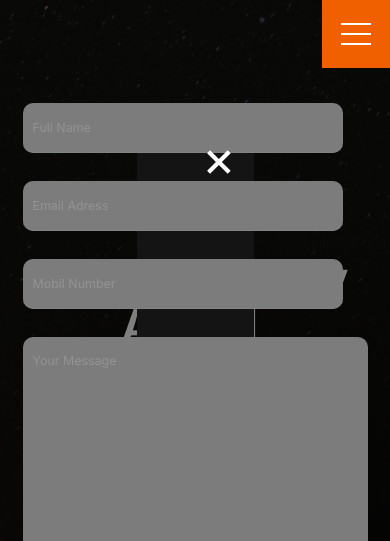
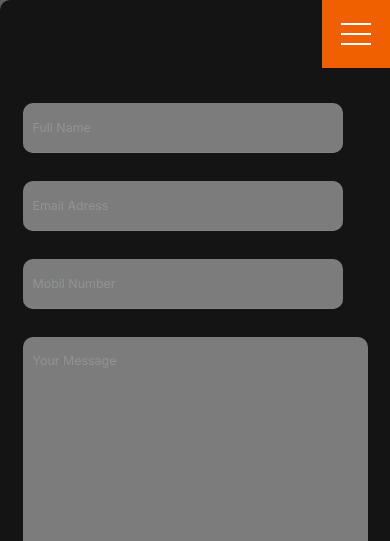
Before and after one commit to datasoft-ioi/madiyarov, a plain HTML site: page index.html in a window 390 px wide. Both pictures are taken after a click on the link "LET'S TALK". Shown: the top 541 px of the page. Drawn offline with Linux system fonts and the light colour scheme.

Commit message:
push responsve-modal

```diff
--- a/css/modal.css
+++ b/css/modal.css
@@ -5,7 +5,7 @@
     height: 100vh;
     top: 0;
     left: 0;
-    background-color: rgb(0, 0, 0 ,0.5);
+    background-color: rgba(176, 176, 176, 0.5);
     display: flex;
     align-items: center;
     justify-content: center;
@@ -37,9 +37,10 @@
 
 .modal-close{
     position: absolute;
-    top: 10px;
-    right: 10px;
+    top: 20px;
+    right: 30px;
     cursor: pointer;
+    color: #fff;
 }
 .input-box input{
     width: 320px;
@@ -58,3 +59,24 @@ textarea{
     border-radius: 10px;
     padding: 10px 0 0 10px;
 }
+@media screen and (max-width: 1720px) {
+   .modal{
+    width: 40%;
+   }
+}
+@media screen and (max-width: 1040px) {
+    .modal-close{
+     display: none;
+    }
+}
+@media screen and (max-width: 825px) {
+    .modal{
+     width: 100%;
+     height: 100%;
+    }
+}
+@media screen and (max-width: 347px) {
+    textarea{
+        width: 100%;
+    }
+}
--- a/index.html
+++ b/index.html
@@ -718,7 +718,7 @@
              </script>
 
 
-                            <span class="modal-close"><svg xmlns="http://www.w3.org/2000/svg" width="50" height="50" viewBox="0 0 24 24" style="fill: rgb(255, 255, 255);"><path d="m16.192 6.344-4.243 4.242-4.242-4.242-1.414 1.414L10.535 12l-4.242 4.242 1.414 1.414 4.242-4.242 4.243 4.242 1.414-1.414L13.364 12l4.242-4.242z"></path></svg></span>
+                            <span class="modal-close">CLOSE</span>
 
                         </div>
                      </div>
--- a/js/modal.js
+++ b/js/modal.js
@@ -1,6 +1,7 @@
 var modaBtn = document.querySelector('.modal-button')
 var modaBg = document.querySelector('.modal-bg')
 var modaClose = document.querySelector('.modal-close')
+var modaCloses = document.querySelector('.class-btn')
 
 modaBtn.addEventListener('click', function(){
     modaBg.classList.add('bg-active')
@@ -9,3 +10,7 @@ modaBtn.addEventListener('click', function(){
 modaClose.addEventListener('click', function(){
     modaBg.classList.remove('bg-active')
 })
+
+modaCloses.addEventListener('click', function(){
+    modaBg.classList.remove('bg-active')
+})
```
